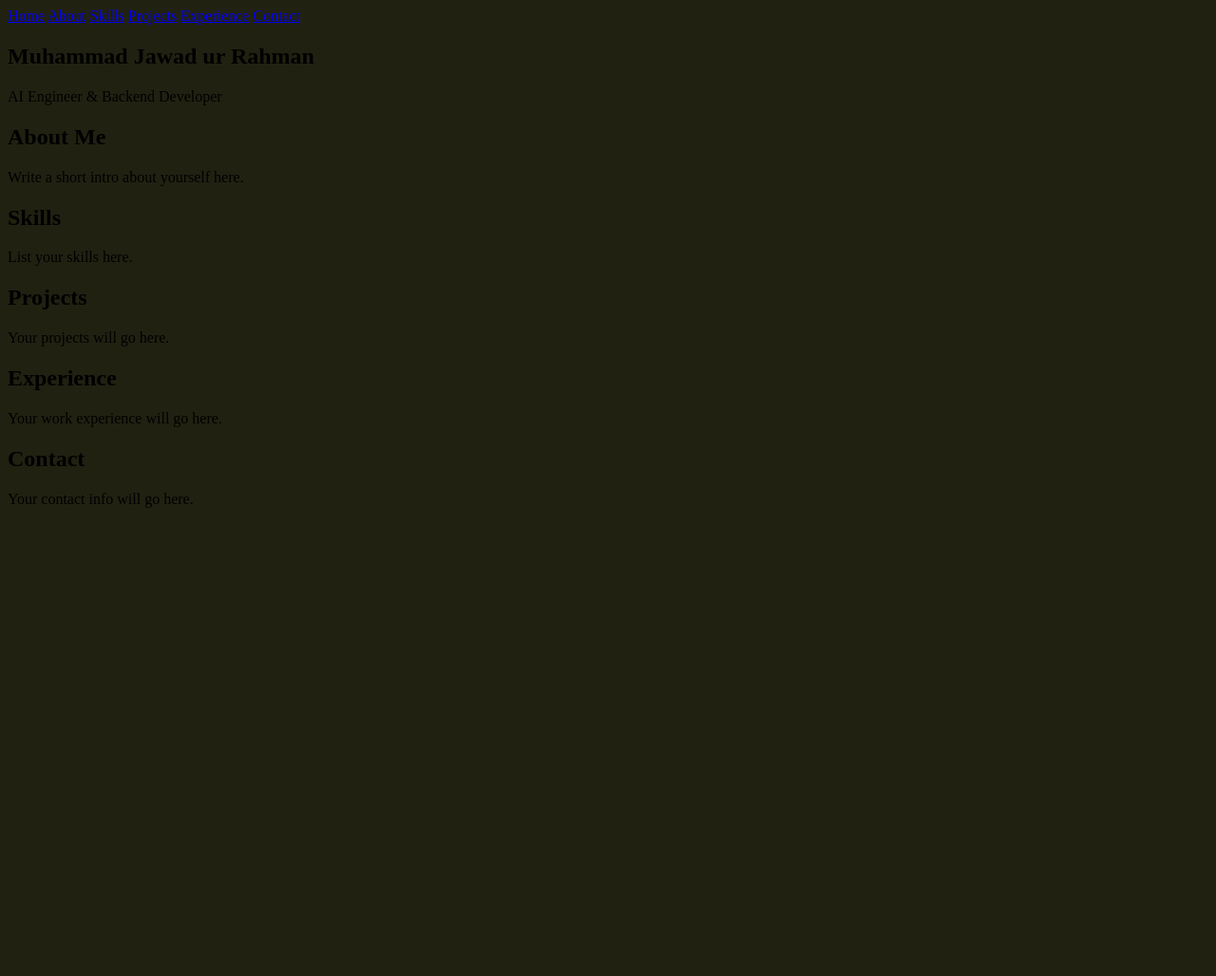
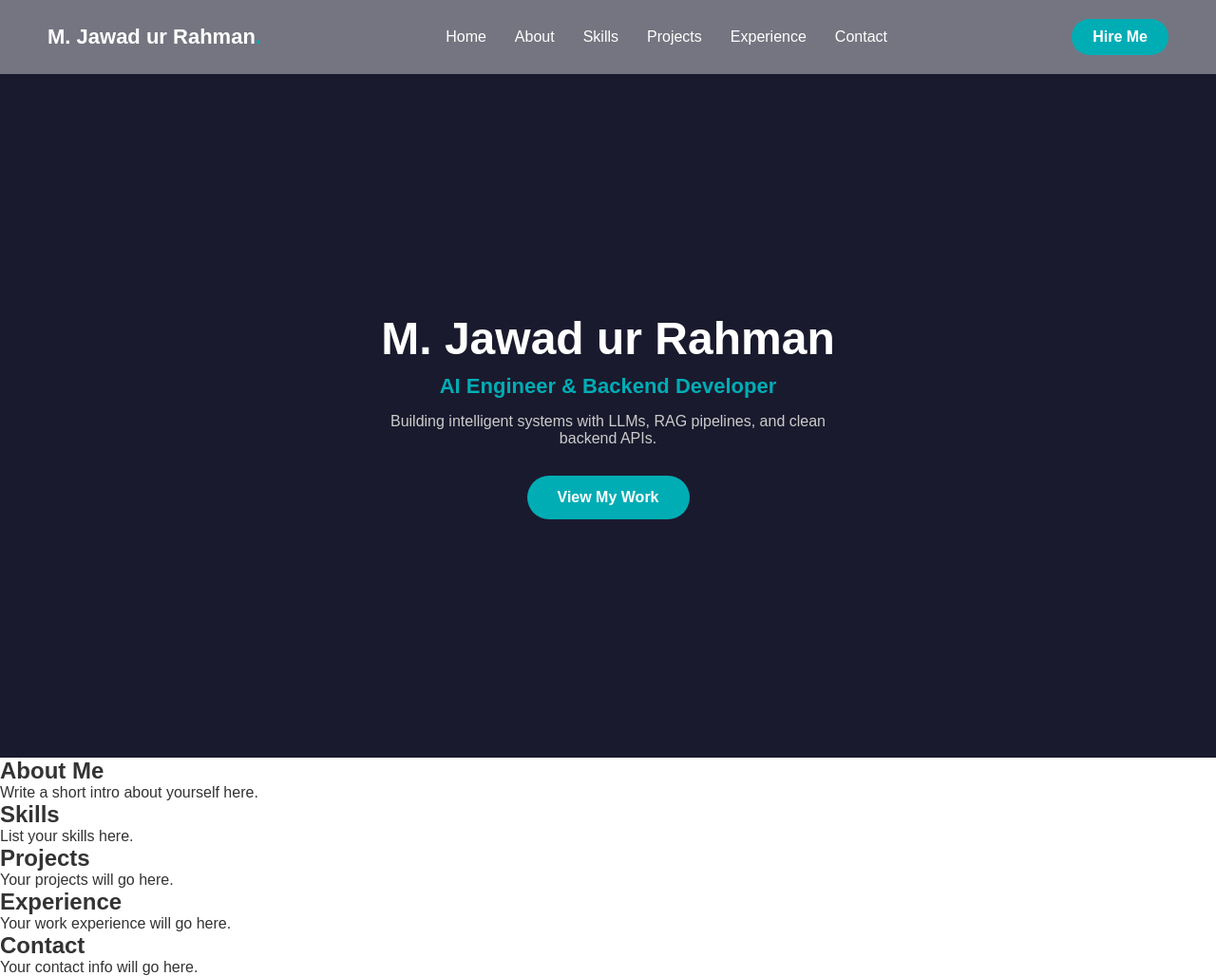
Before and after one commit to jwd-jr/jawad-portfolio, a Django app: page / in a window 1280 px wide. Shown: the whole page at 95% size. Before the commit the page ends 535 px from the top, so only its background shows below. Run offline with Django 5.2, Linux system fonts and the light colour scheme.

Commit message:
Style navbar and home/hero section

```diff
--- a/core/static/css/style.css
+++ b/core/static/css/style.css
@@ -1,3 +1,108 @@
+/* Reset some default browser spacing */
+* {
+    margin: 0;
+    padding: 0;
+    box-sizing: border-box;
+}
+
 body {
-    background-color: rgb(33, 33, 18);
+    font-family: Arial, sans-serif;
+    color: #333;
 }
+
+/* Navigation Bar */
+nav {
+    display: flex;
+    justify-content: space-between;
+    align-items: center;
+    padding: 20px 50px;
+    position: sticky;
+    top: 0;
+    z-index: 100;
+    background: rgba(26, 26, 46, 0.6);
+    backdrop-filter: blur(10px);
+    -webkit-backdrop-filter: blur(10px);
+}
+
+.logo {
+    color: white;
+    font-size: 22px;
+    font-weight: 800;
+}
+
+.logo .dot {
+    color: #00adb5;
+}
+
+.nav-links {
+    display: flex;
+    gap: 30px;
+}
+
+nav a {
+    color: white;
+    text-decoration: none;
+    font-weight: 500;
+}
+
+nav a:hover {
+    color: #00adb5;
+}
+
+.hire-btn {
+    background-color: #00adb5;
+    color: white !important;
+    padding: 10px 22px;
+    border-radius: 30px;
+    font-weight: bold;
+}
+
+.hire-btn:hover {
+    background-color: #009197;
+}
+
+/* Home / Hero Section */
+#home {
+    min-height: 90vh;
+    display: flex;
+    flex-direction: column;
+    justify-content: center;
+    align-items: center;
+    text-align: center;
+    padding: 20px;
+    background-color: #1a1a2e;
+    color: white;
+}
+
+#home h1 {
+    font-size: 48px;
+    margin-bottom: 10px;
+}
+
+#home .tagline {
+    font-size: 22px;
+    color: #00adb5;
+    font-weight: bold;
+    margin-bottom: 15px;
+}
+
+#home .subtext {
+    font-size: 16px;
+    color: #cccccc;
+    max-width: 500px;
+    margin-bottom: 30px;
+}
+
+.cta-btn {
+    background-color: #00adb5;
+    color: white;
+    text-decoration: none;
+    padding: 14px 32px;
+    border-radius: 30px;
+    font-weight: bold;
+    transition: background-color 0.3s ease;
+}
+
+.cta-btn:hover {
+    background-color: #009197;
+}
--- a/core/templates/home.html
+++ b/core/templates/home.html
@@ -13,18 +13,24 @@
 
     <!-- Navigation Bar -->
     <nav>
+        <div class="logo">M. Jawad ur Rahman<span class="dot">.</span></div>
+        <div class="nav-links">
             <a href="#home">Home</a>
             <a href="#about">About</a>
             <a href="#skills">Skills</a>
             <a href="#projects">Projects</a>
             <a href="#experience">Experience</a>
             <a href="#contact">Contact</a>
+        </div>
+        <a href="#contact" class="hire-btn">Hire Me</a>
     </nav>
 
     <!-- Home / Intro Section -->
     <section id="home">
-        <h1>Muhammad Jawad ur Rahman</h1>
-        <p>AI Engineer & Backend Developer</p>
+        <h1>M. Jawad ur Rahman</h1>
+        <p class="tagline">AI Engineer & Backend Developer</p>
+        <p class="subtext">Building intelligent systems with LLMs, RAG pipelines, and clean backend APIs.</p>
+        <a href="#projects" class="cta-btn">View My Work</a>
     </section>
 
     <!-- About Section -->
```
Lines whose indentation alone changed are shown as unchanged.
